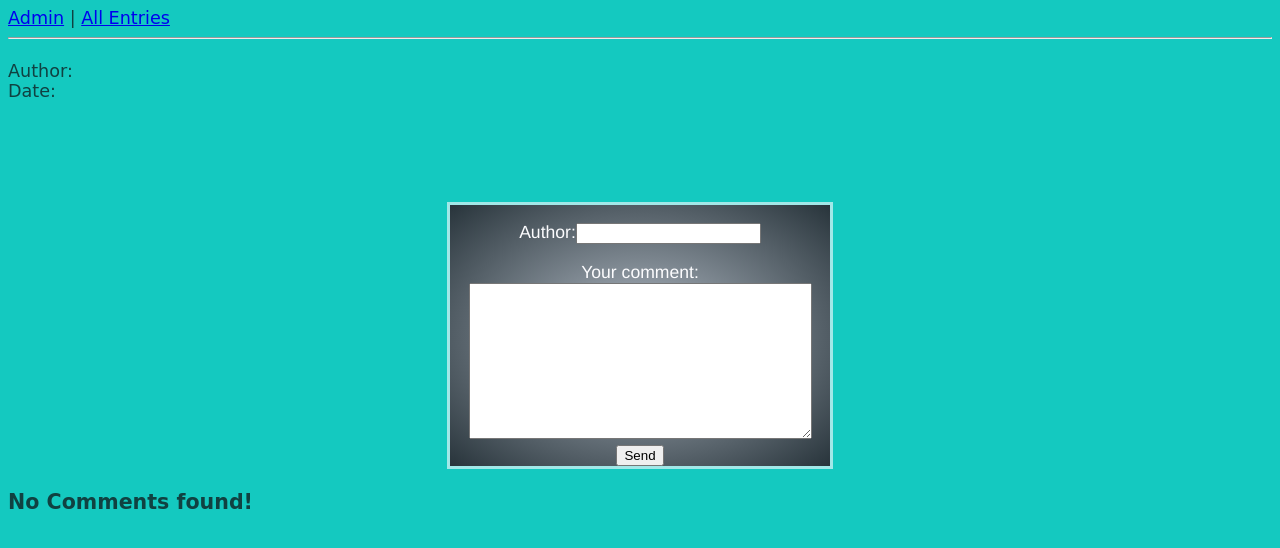
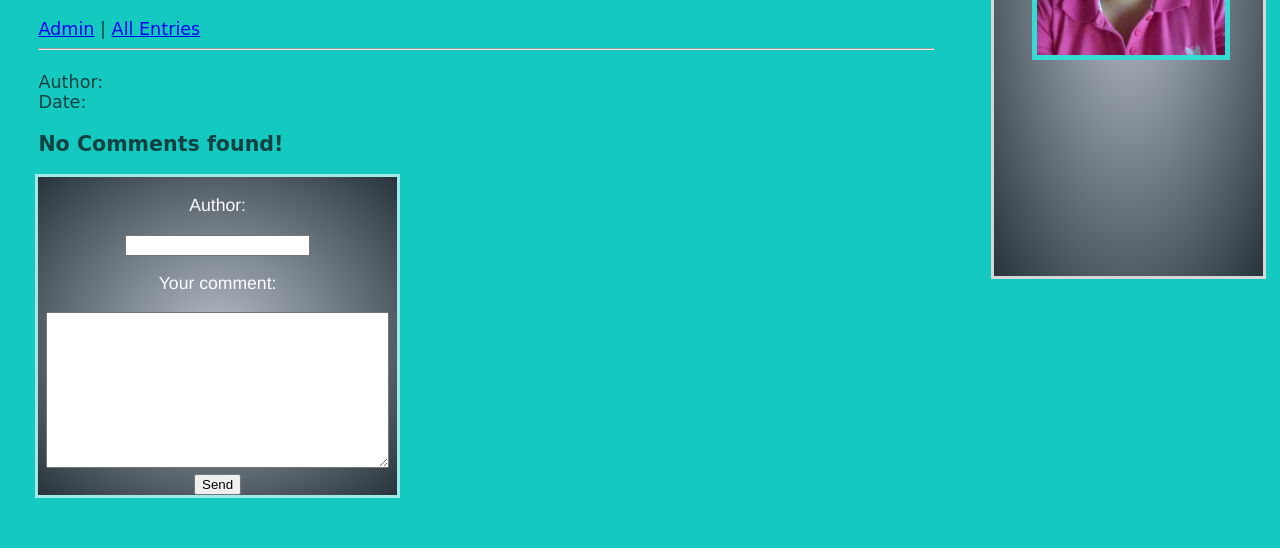
Before and after one commit to erickajb/Blog_Project, a CodeIgniter app: page /blog/view/ in a window 1280 px wide. Shown: the top 548 px of the page. Run offline with CodeIgniter, Linux system fonts and the light colour scheme.

Commit message:
Mas cambios en el css

```diff
--- a/application/models/comment_model.php
+++ b/application/models/comment_model.php
@@ -2,13 +2,16 @@
 
 class Comment_model extends CI_Model {
 
-	public function getComments($id){
+	public function getComments($id)
+	{
+
 		$this->db->where('id_blog', $id);
 
 		return $this->db->get('comments')->result();
 	}
 	public function getAll()
 	{
+		$this->db->order_by('date', "desc");
 		$query = $this->db->get('comments');
 		return $query->result_array();
 	}
--- a/application/views/blog_view.php
+++ b/application/views/blog_view.php
@@ -19,10 +19,10 @@
 		<h1>No entries</h1>
 	<?php endif; ?>
 </body>
-<div id="sidebar">
+<div class="sidebar">
 		<div>
 			<h1> My Biography</h1>
-			<img class ="imagen" src="assets/IMG.jpg" alt="">
+			<img class ="imagen" src="assets/IMG.jpg">
 		</div>
 </div>
 
--- a/application/views/menu.php
+++ b/application/views/menu.php
@@ -4,7 +4,7 @@
 	if ($this->session->userdata('is_logged_in')){
 
 		echo 'Hello, '.$this->session->userdata('name').' ('. anchor(base_url()."users/logout/","logout") .') | ';
-		echo anchor(base_url(), 'All Entries');
+		echo anchor(base_url(), 'Blog');
 		echo ' | ';
 		echo anchor(base_url().'blog/entry/', 'New Entry');
 		echo ' | ';
--- a/application/views/view_entry.php
+++ b/application/views/view_entry.php
@@ -12,15 +12,7 @@
 	<p><?=$entry->content?></p>
 	Author: <?=$entry->author?><br />
 	Date: <?=$entry->date?><br />
-	<div>
-		<?=form_open(base_url().'comment/insertComment/')?>
-		<p>Author:<?=form_input('author')?></p>
-		Your comment:
-		<?=form_hidden('id_blog', $this->uri->segment(3))?>
-		<?=form_textarea('comment')?>
-		<?=form_submit('submit','Send')?>
-		<?=form_close()?>
-		<?php
+	<?php
 		if(!empty($comments)){
 			echo '<h3>Comments</h3>';
 			foreach($comments as $comment)
@@ -29,17 +21,25 @@
 					$comment->comment.'<br />'.
 					$comment->date.'<hr />';
 				}
-
-
 		}
 		else
 			echo '<h3>No Comments found!</h3>';
 	?>
+	<div class="sidebar2">
+		<div>
+			<h1> My Biography</h1>
+			<img class ="imagen" src="assets/IMG.jpg">
+		</div>
 	</div>
+	<div class="frmComment">
+		<?=form_open(base_url().'comment/insertComment/')?>
+		<p>Author:</p><?=form_input('author')?>
+		<p>Your comment: </p>
+		<?=form_hidden('id_blog', $this->uri->segment(3))?>
+		<?=form_textarea('comment')?>
+		<?=form_submit('submit','Send')?>
+		<?=form_close()?>
+	</div>
+</body>
 
-
-
-
-
-</body>
 </html>
--- a/assets/index.css
+++ b/assets/index.css
@@ -1,12 +1,10 @@
-h1{
-    text-align: center;
-}
-form {
+
+form{
     margin:0 auto;
     width:40%;
     color: #FCFCFE;
-    width: 30%;
-    height: 30%;
+    width: 80%;
+    height: 60%;
     background: rgb(181,189,200); /* Old browsers */
     background: -moz-radial-gradient(center, ellipse cover,  rgba(181,189,200,1) 0%, rgba(130,140,149,1) 36%, rgba(40,52,59,1) 100%); /* FF3.6+ */
     background: -webkit-gradient(radial, center center, 0px, center center, 100%, color-stop(0%,rgba(181,189,200,1)), color-stop(36%,rgba(130,140,149,1)), color-stop(100%,rgba(40,52,59,1))); /* Chrome,Safari4+ */
@@ -19,24 +17,16 @@ form {
     text-align: center;
     font-family: "Chalet", Helvetica, Verdana;
     font-size: 1.5 em;
-    margin-top: 8%;
+    margin-top: 10%;
 }
-span input{
-    width:50%;
-    height:45%;
-    background: #33CCCC;
-    border:2px solid #0000FF;
-    margin-top:1%;
-    font-size:1em;
-    color:#ffffff;
-    padding: -10%;
-    margin-left: 25%;
-}
+
 .admin{
     background: #14C9C0;
     font-family: "Comic Sans MS";
     color: #104141;
     font-size:1.1em;
+    margin-left: 2%;
+    margin-top: 2%;
 
 }
 
@@ -56,27 +46,20 @@ span input{
     width: 70%;
     height: 50%;
     margin-top: 1.5%;
-
-}
-
-.submit {
-    margin-top:20px;
-    color: #14C9C0;
-    margin-left: 11%;
-
-
+    margin-left: 2%;
 }
 .h2{
-    font-size: 2.5em;
+    font-size: 2em;
     text-align: center;
+    color: #0C1021;
 }
 .imagen{
     width: 70%;
     height: 60%;
     border:5px solid #35DBD2;
     margin-left: 14%;
+}
 
-}
 .imgAdmin{
     width: 40%;
     height: 20%;
@@ -84,7 +67,7 @@ span input{
 
 }
 
-#sidebar{
+.sidebar{
     background: rgb(181,189,200); /* Old browsers */
     background: -moz-radial-gradient(center, ellipse cover,  rgba(181,189,200,1) 0%, rgba(130,140,149,1) 36%, rgba(40,52,59,1) 100%); /* FF3.6+ */
     background: -webkit-gradient(radial, center center, 0px, center center, 100%, color-stop(0%,rgba(181,189,200,1)), color-stop(36%,rgba(130,140,149,1)), color-stop(100%,rgba(40,52,59,1))); /* Chrome,Safari4+ */
@@ -102,16 +85,98 @@ span input{
     margin-right: -37%;
     color:#35DBD2;
 }
+.sidebar2{
+    background: rgb(181,189,200); /* Old browsers */
+    background: -moz-radial-gradient(center, ellipse cover,  rgba(181,189,200,1) 0%, rgba(130,140,149,1) 36%, rgba(40,52,59,1) 100%); /* FF3.6+ */
+    background: -webkit-gradient(radial, center center, 0px, center center, 100%, color-stop(0%,rgba(181,189,200,1)), color-stop(36%,rgba(130,140,149,1)), color-stop(100%,rgba(40,52,59,1))); /* Chrome,Safari4+ */
+    background: -webkit-radial-gradient(center, ellipse cover,  rgba(181,189,200,1) 0%,rgba(130,140,149,1) 36%,rgba(40,52,59,1) 100%); /* Chrome10+,Safari5.1+ */
+    background: -o-radial-gradient(center, ellipse cover,  rgba(181,189,200,1) 0%,rgba(130,140,149,1) 36%,rgba(40,52,59,1) 100%); /* Opera 12+ */
+    background: -ms-radial-gradient(center, ellipse cover,  rgba(181,189,200,1) 0%,rgba(130,140,149,1) 36%,rgba(40,52,59,1) 100%); /* IE10+ */
+    background: radial-gradient(ellipse at center,  rgba(181,189,200,1) 0%,rgba(130,140,149,1) 36%,rgba(40,52,59,1) 100%); /* W3C */
+    filter: progid:DXImageTransform.Microsoft.gradient( startColorstr='#b5bdc8', endColorstr='#28343b',GradientType=1 ); /* IE6-9 fallback on horizontal gradient */
+    border:3px solid #A2E8E8;
+    border-color: #D6D6D6;
+    float: right;
+    width: 30%;
+    height: 580px;
+    margin-top:-54%;
+    margin-right: -37%;
+    color:#35DBD2;
+}
+.signin{
+    width: 40%;
+    height: 40%;
+    margin-left: 30%;
+    margin-top: 10%;
+}
 .new_entry{
     background: #14C9C0;
     font-family: "Comic Sans MS";
     color: #104141;
     font-size:1.1em;
+    width: 90%;
+    height: 90%;
+    margin-top: 2%;
+    margin-left: 3%;
+
  }
  .view_entry{
     background: #14C9C0;
     font-family: "Comic Sans MS";
     color: #104141;
     font-size:1.1em;
+    margin-left: 3%;
+    width: 70%;
+    height: 50%;
+    margin-top: 1.5%;
 
  }
+ .frmComment{
+    margin-left:-5%;
+    width: 50%;
+    height: 20%;
+    margin-top: -3%;
+ }
+ .frmPost{
+    width: 40%;
+    height: 40%;
+    margin-left: 30%;
+    font-family: "Chalet", Helvetica, Verdana;
+    font-size: 1.5 em;
+    margin-top: 10%;
+ }
+ .desabledComment{
+    margin-top: -7%;
+
+ }
+ .author{
+    margin-right: 78%;
+    margin-top: 3.5%;
+ }
+ .comment{
+    margin-right: 32%;
+    margin-top: -3.7%;
+}
+ .date{
+    margin-right: -13%;
+    margin-top: -3.7%;
+}
+ .status{
+    margin-right: -52%;
+    margin-top: -3.7%;
+}
+.submit{
+    margin-right: -86%;
+    margin-top: -2.1%;
+}
+.frmEditar{
+    width: 90% ;
+    height:20%;
+    margin-top: 3.5%;
+}
+.login{
+    margin-right: -5%;
+    margin-top: 5%;
+
+
+}
```
Also changed, not shown: application/views/admin_view.php (+11 -10 lines), application/views/maintenance_view.php (+20 -18 lines), application/views/new_entry.php (+6 -4 lines), application/views/signin.php (+10 -6 lines).
